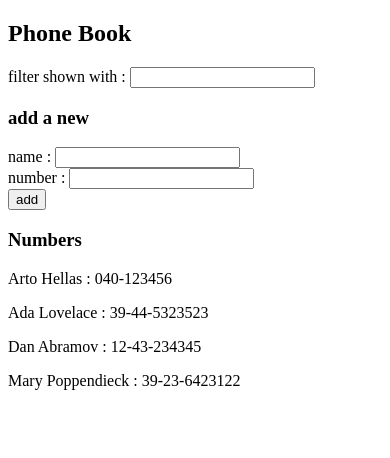
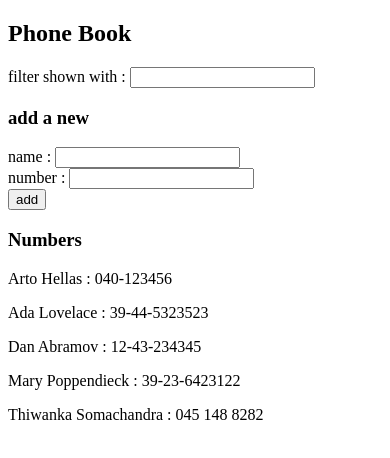
Before and after one commit to ThiwankaS/Full-Stack-Open-Web, a React (Vite) app in the folder Part2/phonebook/: page / in a window 390 px wide. Shown: the top 458 px of the page. Built offline with nearby package versions, Linux system fonts and the light colour scheme; data requests are answered from the project's data file.

Commit message:
2.12 Exercise The Phonebook step7

```diff
--- a/Part2/phonebook/db.json
+++ b/Part2/phonebook/db.json
@@ -1,24 +1,29 @@
 {
-    "persons" : [
+  "persons": [
     {
-            "name" : "Arto Hellas",
-            "number" :"040-123456",
-            "id" : 1
+      "name": "Arto Hellas",
+      "number": "040-123456",
+      "id": 1
     },
     {
-            "name" : "Ada Lovelace",
-            "number" :"39-44-5323523",
-            "id" : 2
+      "name": "Ada Lovelace",
+      "number": "39-44-5323523",
+      "id": 2
     },
     {
-            "name" : "Dan Abramov",
-            "number" :"12-43-234345",
-            "id" : 3
+      "name": "Dan Abramov",
+      "number": "12-43-234345",
+      "id": 3
     },
     {
-            "name" : "Mary Poppendieck",
-            "number" :"39-23-6423122",
-            "id" : 4
+      "name": "Mary Poppendieck",
+      "number": "39-23-6423122",
+      "id": 4
+    },
+    {
+      "name": "Thiwanka Somachandra",
+      "number": "045 148 8282",
+      "id": 5
     }
   ]
 }
--- a/Part2/phonebook/src/App.jsx
+++ b/Part2/phonebook/src/App.jsx
@@ -5,6 +5,9 @@ import Persons from './components/Persons';
 import axios from 'axios';
 
 const App = () => {
+
+  const url = "http://localhost:3001/persons";
+
   //State declarionts
   const [ person,setPerson ] = useState([]);
   const [ newName,setNewName ] = useState('');
@@ -15,7 +18,7 @@ const App = () => {
 
   //Importing data from the JSON server
   useEffect(() => {
-    axios.get("http://localhost:3001/persons").then(response => {
+    axios.get(url).then(response => {
       setPerson(response.data);
     })
   },[]);
@@ -51,9 +54,12 @@ const App = () => {
         number : newNumber,
         id : person.length + 1
       }
-      setPerson(person.concat(newPerson));
-      setNewName('');
-      setNewNumber('');
+
+      axios.post(url,newPerson).then(response => {
+        setPerson(person.concat(response.data));
+        setNewName('');
+        setNewNumber('');
+      })
     }
   }
 
```
Also changed, not shown: 1 other file (tests, documents, lock files or other folders). Lines whose indentation alone changed are shown as unchanged.
